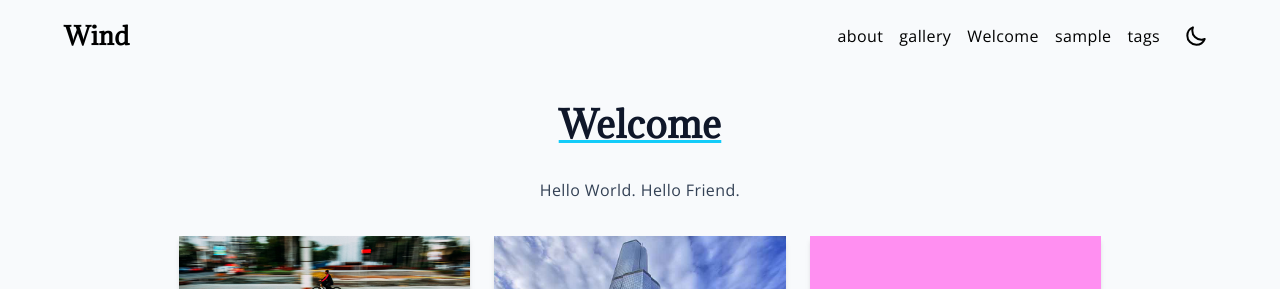
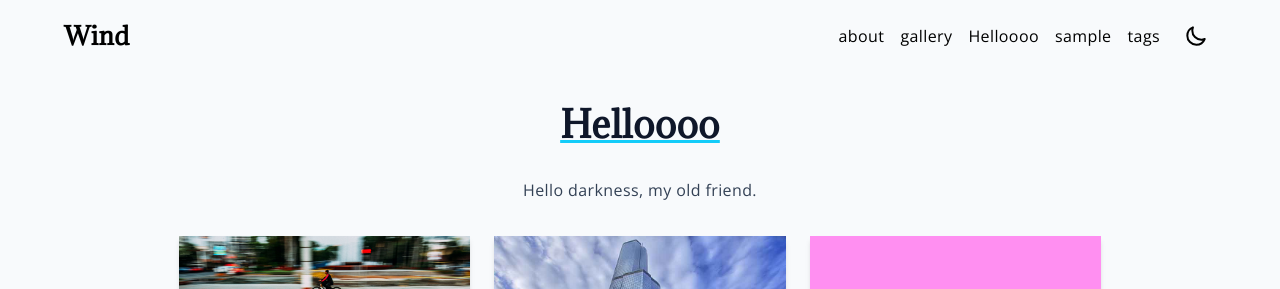
Before and after one commit to selene-flores/literary-library, a Jekyll site: the page built from index.md, in a window 1280 px wide and 900 px high. Shown: the top 289 px of the window. Built offline with Jekyll 4.4.1, drawn with Linux system fonts in a browser that asks for light colours; our own code applies the rules of GitHub Pages for plain Markdown files.

Commit message:
Update index.md

```diff
--- a/index.md
+++ b/index.md
@@ -1,6 +1,6 @@
 ---
 layout: home
 ---
-# Welcome
+# Helloooo
 
-Hello World. Hello Friend.
+Hello darkness, my old friend.
```
